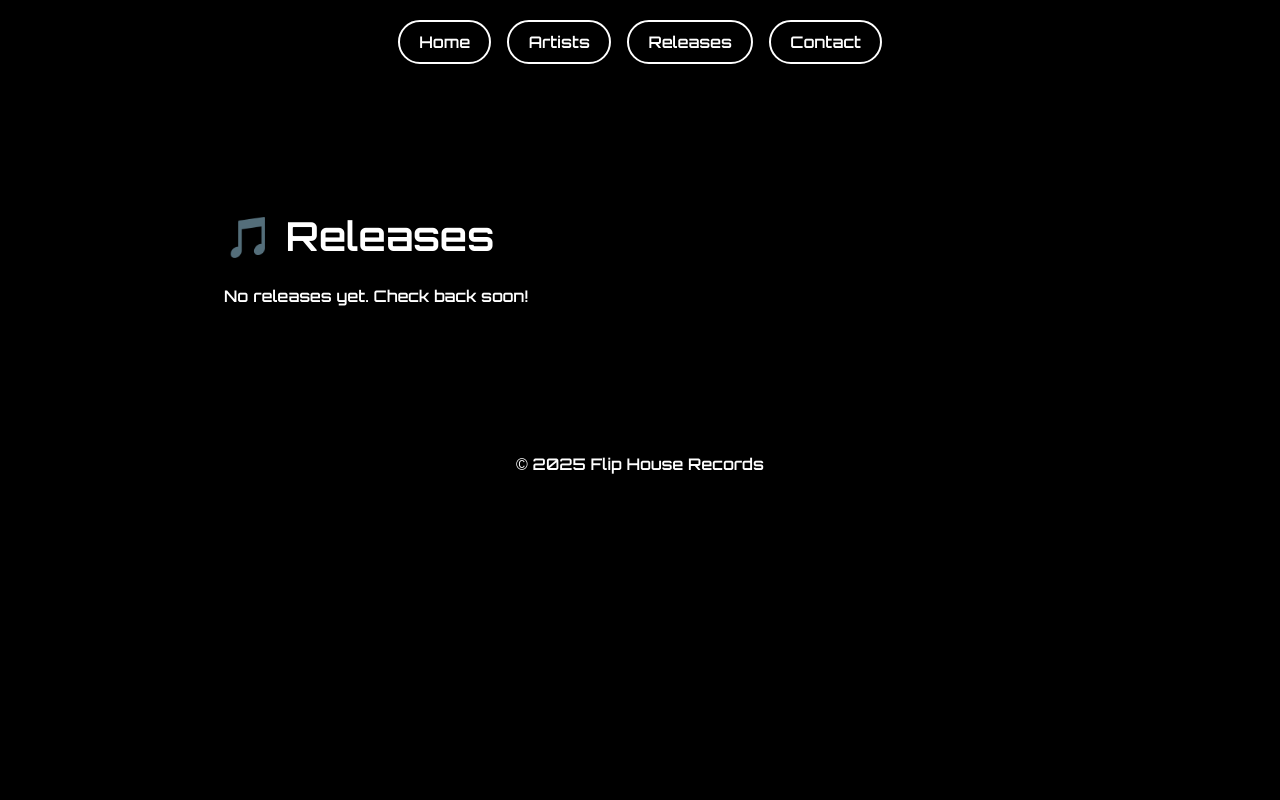
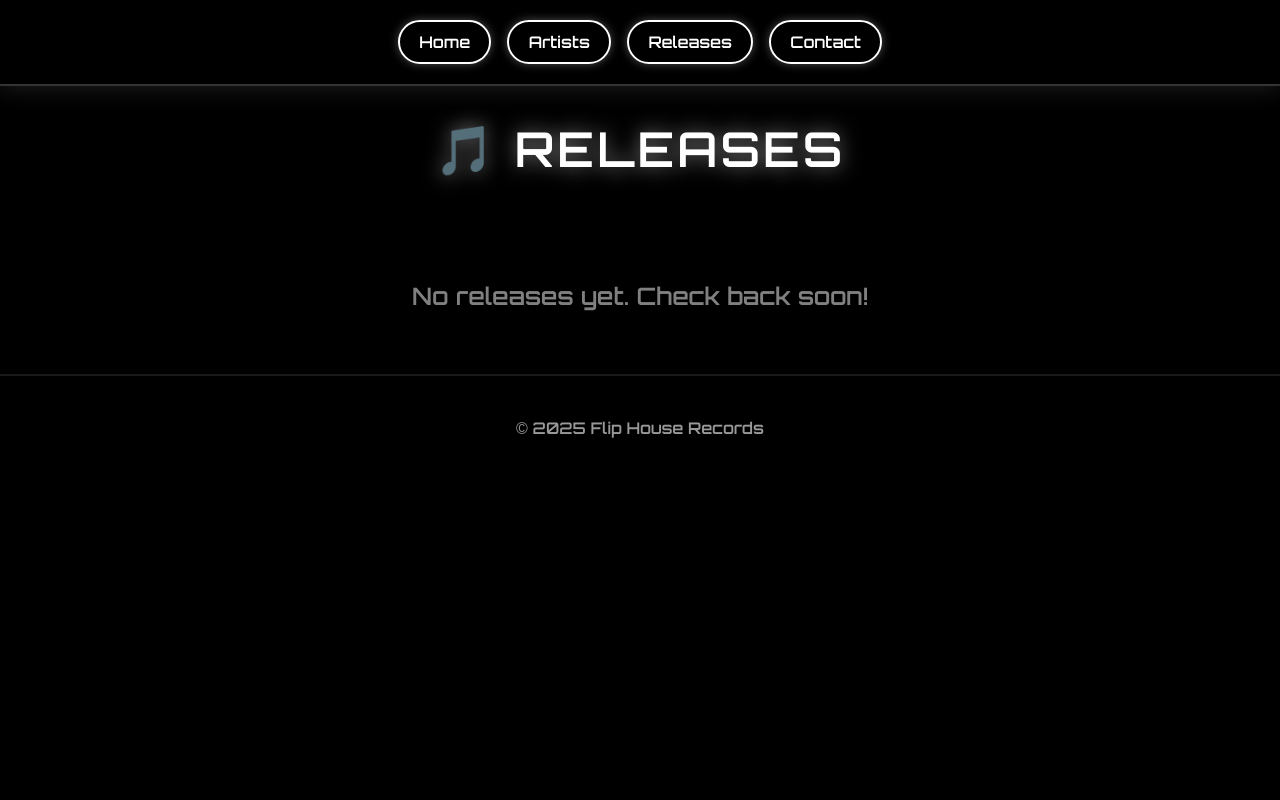
Before and after one commit to michaelflip/flip-house-records, a Django app: page /releases/tag/1/ in a window 1280 px wide. Run offline with Django 5.2, Linux system fonts and the light colour scheme; data comes from the database, SQL or seed files in the repository; some libraries are stand-ins or nearby versions.

Commit message:
Updated release_list.html
Updated release list

```diff
--- a/releases/templates/releases/release_list.html
+++ b/releases/templates/releases/release_list.html
@@ -1,40 +1,301 @@
-{% extends "base.html" %}
 {% load static %}
-{% block content %}
+<!DOCTYPE html>
+<html lang="en">
+<head>
+  <link rel="icon" type="image/x-icon" href="{% static 'favicon.ico' %}">
+  <meta charset="UTF-8">
+  <title>Flip House Records - Releases</title>
+  <link rel="stylesheet" href="{% static 'css/bootstrap.min.css' %}">
+  <style>
+    @import url('https://fonts.googleapis.com/css2?family=Orbitron:wght@600&display=swap');
 
-<div class="container mt-5">
-  <h1 class="mb-4">🎵 Releases</h1>
+    * {
+      margin: 0;
+      padding: 0;
+      box-sizing: border-box;
+    }
+
+    html {
+      scroll-behavior: smooth;
+    }
+
+    body {
+      background-color: black;
+      color: white;
+      font-family: 'Orbitron', sans-serif;
+      margin: 0;
+      padding: 0;
+      min-height: 100vh;
+    }
+
+    /* Fixed Navigation Bar */
+    nav {
+      position: fixed;
+      top: 0;
+      left: 0;
+      right: 0;
+      background: rgba(0, 0, 0, 0.95);
+      backdrop-filter: blur(10px);
+      padding: 20px 0;
+      display: flex;
+      justify-content: center;
+      gap: 1rem;
+      z-index: 1000;
+      border-bottom: 2px solid rgba(255, 255, 255, 0.2);
+      box-shadow: 0 4px 20px rgba(255, 255, 255, 0.1);
+    }
+
+    .nav-button {
+      background: none;
+      border: 2px solid white;
+      color: white;
+      padding: 0.5rem 1.2rem;
+      border-radius: 50px;
+      font-size: 1rem;
+      cursor: pointer;
+      transition: all 0.3s ease;
+      box-shadow: 0 0 10px rgba(255, 255, 255, 0.3);
+    }
+
+    .nav-button:hover {
+      background: white;
+      color: black;
+      transform: scale(1.05);
+      box-shadow: 0 0 20px white;
+    }
+
+    /* Main Container */
+    .releases-container {
+      max-width: 1000px;
+      margin: 0 auto;
+      padding: 120px 20px 60px 20px;
+    }
+
+    .page-title {
+      text-align: center;
+      font-size: 3rem;
+      margin-bottom: 50px;
+      text-shadow: 0 0 20px rgba(255, 255, 255, 0.5);
+      letter-spacing: 3px;
+    }
+
+    /* Release Cards */
+    .release-card {
+      background: rgba(255, 255, 255, 0.03);
+      backdrop-filter: blur(10px);
+      border: 3px solid rgba(255, 255, 255, 0.3);
+      border-radius: 15px;
+      padding: 30px;
+      margin-bottom: 40px;
+      transition: all 0.4s ease;
+      box-shadow:
+        0 0 20px rgba(255, 255, 255, 0.1),
+        inset 0 0 30px rgba(255, 255, 255, 0.02);
+      position: relative;
+      overflow: hidden;
+    }
+
+    .release-card::before {
+      content: '';
+      position: absolute;
+      top: 0;
+      left: -100%;
+      width: 100%;
+      height: 100%;
+      background: linear-gradient(
+        90deg,
+        transparent,
+        rgba(255, 255, 255, 0.05),
+        transparent
+      );
+      transition: left 0.5s ease;
+    }
+
+    .release-card:hover::before {
+      left: 100%;
+    }
+
+    .release-card:hover {
+      border-color: rgba(255, 255, 255, 0.6);
+      box-shadow:
+        0 0 40px rgba(255, 255, 255, 0.2),
+        inset 0 0 50px rgba(255, 255, 255, 0.05);
+      transform: translateY(-5px);
+    }
+
+    .release-title {
+      font-size: 2rem;
+      margin-bottom: 20px;
+      text-shadow: 0 0 10px rgba(255, 255, 255, 0.3);
+      letter-spacing: 1px;
+      position: relative;
+      z-index: 1;
+    }
+
+    .release-body {
+      font-family: Arial, sans-serif;
+      font-size: 1rem;
+      line-height: 1.7;
+      margin-bottom: 20px;
+      color: rgba(255, 255, 255, 0.9);
+      position: relative;
+      z-index: 1;
+    }
+
+    .release-tags {
+      background: rgba(255, 255, 255, 0.05);
+      border: 1px solid rgba(255, 255, 255, 0.2);
+      border-radius: 8px;
+      padding: 12px 15px;
+      margin-bottom: 20px;
+      font-size: 0.85rem;
+      color: rgba(255, 255, 255, 0.7);
+      position: relative;
+      z-index: 1;
+    }
+
+    .release-tags strong {
+      color: white;
+    }
+
+    .album-art-container {
+      text-align: center;
+      margin: 25px 0;
+      position: relative;
+      z-index: 1;
+    }
+
+    .album-art {
+      max-width: 100%;
+      max-height: 400px;
+      border: 3px solid rgba(255, 255, 255, 0.3);
+      border-radius: 10px;
+      box-shadow: 0 0 30px rgba(255, 255, 255, 0.2);
+      transition: all 0.3s ease;
+    }
+
+    .album-art:hover {
+      transform: scale(1.02);
+      box-shadow: 0 0 50px rgba(255, 255, 255, 0.4);
+    }
+
+    .audio-player {
+      width: 100%;
+      margin: 20px 0;
+      border-radius: 8px;
+      outline: none;
+      position: relative;
+      z-index: 1;
+    }
+
+    .audio-player::-webkit-media-controls-panel {
+      background-color: rgba(255, 255, 255, 0.1);
+    }
+
+    .release-date {
+      margin-top: 20px;
+      font-size: 0.95rem;
+      color: rgba(255, 255, 255, 0.6);
+      position: relative;
+      z-index: 1;
+    }
+
+    .release-date strong {
+      color: white;
+    }
+
+    .no-releases {
+      text-align: center;
+      font-size: 1.5rem;
+      margin-top: 100px;
+      color: rgba(255, 255, 255, 0.5);
+    }
+
+    .footer {
+      text-align: center;
+      color: rgba(255, 255, 255, 0.6);
+      padding: 40px 20px;
+      border-top: 2px solid rgba(255, 255, 255, 0.1);
+    }
+
+    /* Responsive */
+    @media (max-width: 768px) {
+      .page-title {
+        font-size: 2rem;
+      }
+
+      .release-card {
+        padding: 20px;
+      }
+
+      .release-title {
+        font-size: 1.5rem;
+      }
+
+      nav {
+        gap: 0.5rem;
+        padding: 15px 10px;
+      }
+
+      .nav-button {
+        padding: 0.4rem 0.8rem;
+        font-size: 0.9rem;
+      }
+    }
+  </style>
+</head>
+<body>
+
+  <!-- Fixed Navigation -->
+  <nav>
+    <button class="nav-button" onclick="window.location.href='/'">Home</button>
+    <button class="nav-button" onclick="window.location.href='/artists/'">Artists</button>
+    <button class="nav-button" onclick="window.location.href='/releases/'">Releases</button>
+    <button class="nav-button" onclick="window.location.href='/contact/'">Contact</button>
+  </nav>
+
+  <!-- Main Content -->
+  <div class="releases-container">
+    <h1 class="page-title">🎵 RELEASES</h1>
 
     {% for post in posts %}
-<div class="card mb-4 shadow-sm">
-  <div class="card-body">
-    <h3 class="card-title">{{ post.title }}</h3>
-    <p class="card-text">{{ post.body }}</p>
+    <div class="release-card">
+      <h3 class="release-title">{{ post.title }}</h3>
+
+      <div class="release-body">{{ post.body|linebreaks }}</div>
 
       {% if post.tags %}
-      <p class="text-muted"><strong>Tags:</strong> {{ post.tags }}</p>
+      <div class="release-tags">
+        <strong>Tags:</strong> {{ post.tags }}
+      </div>
       {% endif %}
 
       {% if post.album_art %}
-      <img src="{{ post.album_art.url }}" alt="{{ post.title }} album art" class="img-fluid mb-3" style="max-height: 300px;">
+      <div class="album-art-container">
+        <img src="{{ post.album_art.url }}" alt="{{ post.title }} album art" class="album-art">
+      </div>
       {% endif %}
 
-
       {% if post.track_preview %}
-  <audio controls style="width: 100%;">
+      <audio controls class="audio-player">
         <source src="{{ post.track_preview.url }}" type="audio/mpeg">
         Your browser does not support the audio element.
       </audio>
       {% endif %}
 
-
-    <p class="mt-3 text-muted"><strong>Released:</strong> {{ post.release_datetime|date:"F j, Y" }}</p>
+      <p class="release-date"><strong>Released:</strong> {{ post.release_datetime|date:"F j, Y" }}</p>
     </div>
+    {% empty %}
+    <div class="no-releases">
+      No releases yet. Check back soon!
     </div>
-
-  {% empty %}
-    <p>No releases yet. Check back soon!</p>
     {% endfor %}
   </div>
 
-{% endblock %}
+  <!-- Footer -->
+  <footer class="footer">
+    <p>&copy; 2025 Flip House Records</p>
+  </footer>
+
+</body>
+</html>
```
Lines whose indentation alone changed are shown as unchanged.
